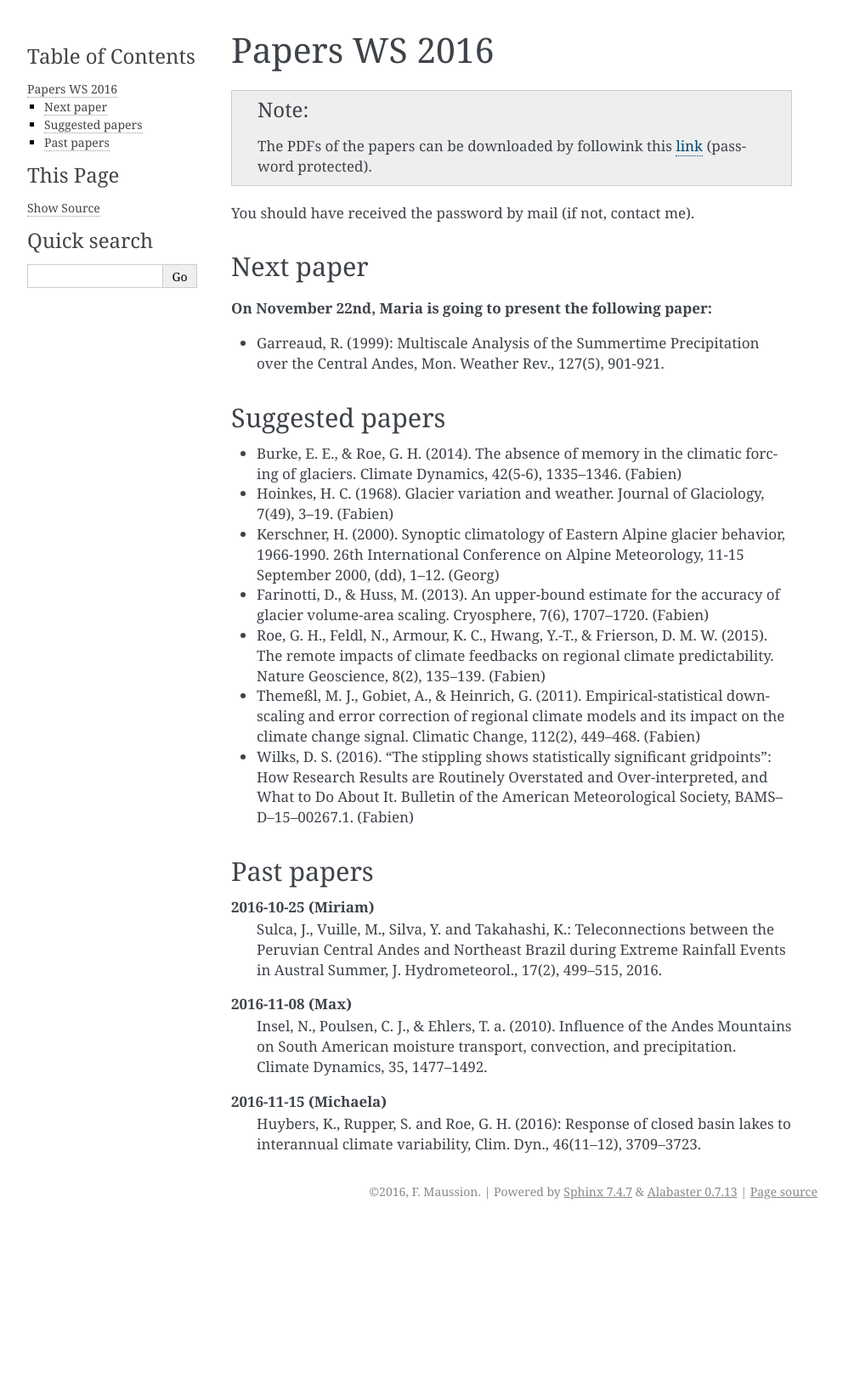
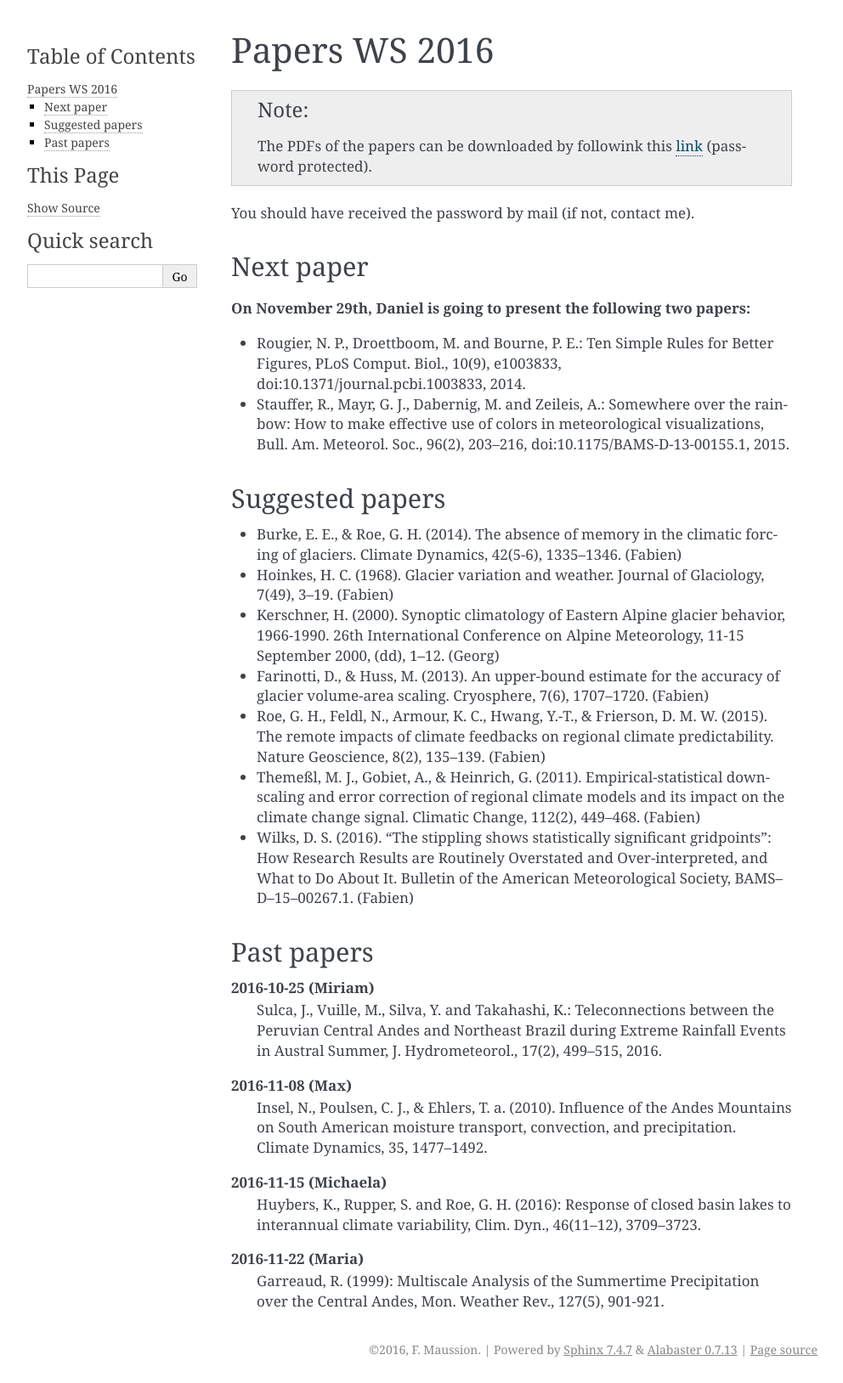
Before and after one commit to fmaussion/acinn_litsem, a Sphinx documentation site: the page built from docs/ws_2016.rst, in a window 1280 px wide. Shown: the whole page at 85% size, without its empty margins (148-1140 px from the left). Built offline with Sphinx 7.4.7, drawn with Linux system fonts in a browser that asks for light colours; before the commit the page ends 1442 px from its top, so only the background shows below that.

Commit message:
next papers

```diff
--- a/docs/ws_2016.rst
+++ b/docs/ws_2016.rst
@@ -14,11 +14,15 @@ You should have received the password by mail (if not, contact me).
 Next paper
 ----------
 
-**On November 22nd, Maria is going to present the following paper:**
+**On November 29th, Daniel is going to present the following two papers:**
 
-- Garreaud, R. (1999): Multiscale Analysis of the Summertime Precipitation over
-  the Central Andes, Mon. Weather Rev., 127(5), 901-921.
+- Rougier, N. P., Droettboom, M. and Bourne, P. E.: Ten Simple Rules for Better
+  Figures, PLoS Comput. Biol., 10(9), e1003833, doi:10.1371/journal.pcbi.1003833,
+  2014.
 
+- Stauffer, R., Mayr, G. J., Dabernig, M. and Zeileis, A.: Somewhere over the
+  rainbow: How to make effective use of colors in meteorological visualizations,
+  Bull. Am. Meteorol. Soc., 96(2), 203–216, doi:10.1175/BAMS-D-13-00155.1, 2015.
 
 Suggested papers
 ----------------
@@ -65,3 +69,7 @@ Past papers
 **2016-11-15 (Michaela)**
     Huybers, K., Rupper, S. and Roe, G. H. (2016): Response of closed basin lakes
     to interannual climate variability, Clim. Dyn., 46(11–12), 3709–3723.
+
+**2016-11-22 (Maria)**
+    Garreaud, R. (1999): Multiscale Analysis of the Summertime Precipitation over
+    the Central Andes, Mon. Weather Rev., 127(5), 901-921.
```
